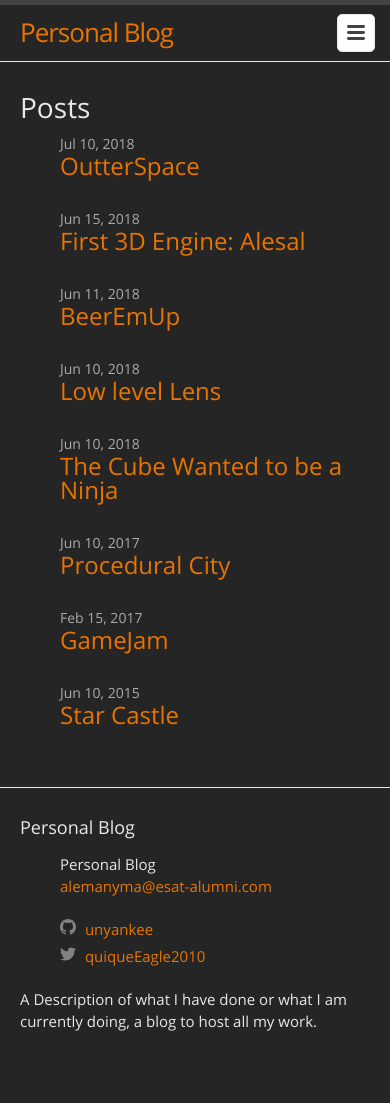
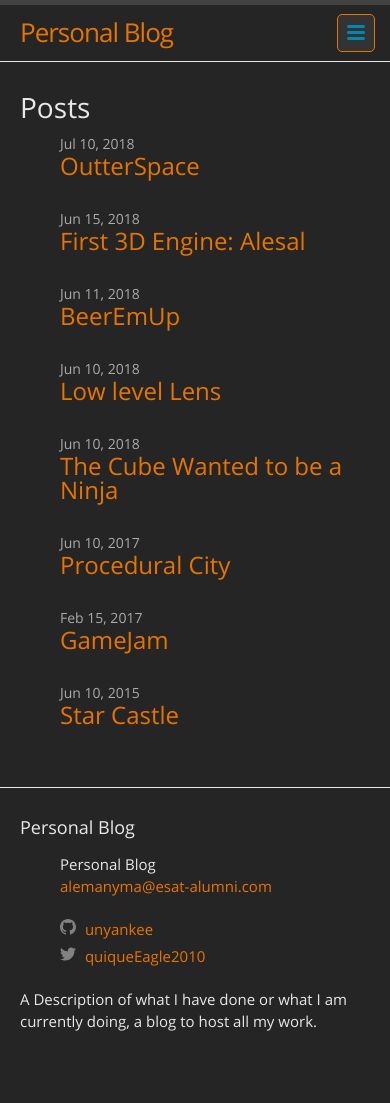
Before and after one commit to unyankee/unyankee.github.io, a Jekyll site: the page built from index.md, in a window 390 px wide. Built offline with Jekyll 4.4.1, drawn with Linux system fonts in a browser that asks for light colours.

Commit message:
Fixed mobile

```diff
--- a/_sass/minima/_layout.scss
+++ b/_sass/minima/_layout.scss
@@ -58,8 +58,8 @@
     position: absolute;
     top: 9px;
     right: $spacing-unit / 2;
-    background-color: $background-color;
-    border: 1px solid $grey-color-light;
+    background-color: #333333;
+    border: 1px solid #E87400;
     border-radius: 5px;
     text-align: right;
 
@@ -82,7 +82,7 @@
       text-align: center;
 
       > svg {
-        fill: $grey-color-dark;
+        fill: #0088B2
       }
     }
 
```
